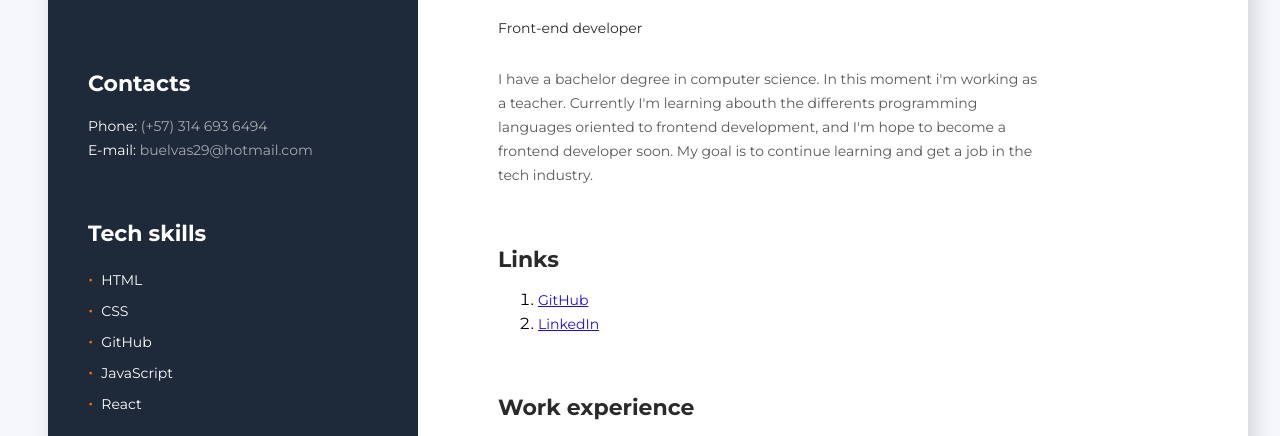
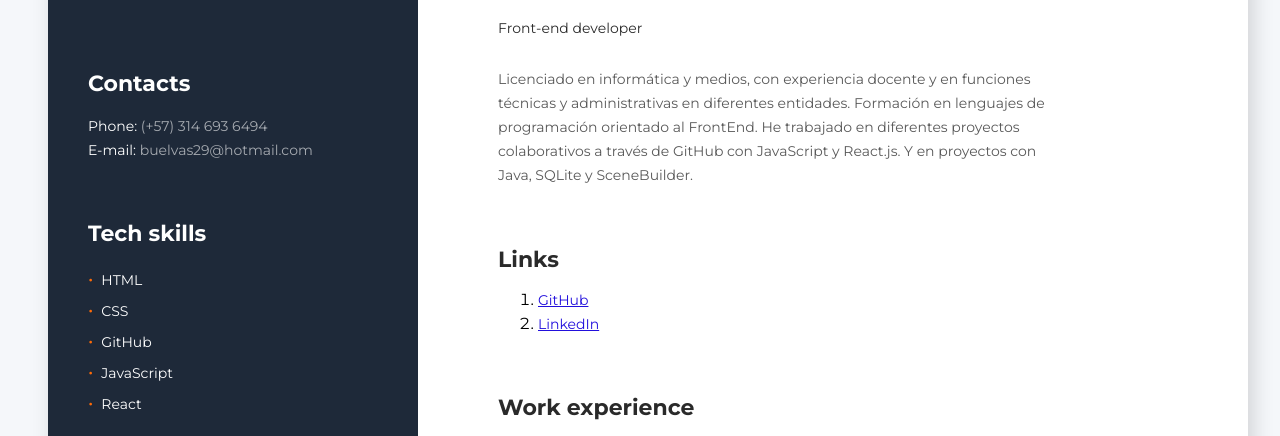
Before and after one commit to asbsdn/Basic-CV, a plain HTML site: page index.html in a window 1280 px wide. Shown: the part 336-772 px from the top of the page. Drawn offline with Linux system fonts and the light colour scheme.

Commit message:
cambios bio

```diff
--- a/index.html
+++ b/index.html
@@ -65,10 +65,9 @@
           <h1 class="bio-title">Andrés Buelvas Dickson</h1>
           <p class="bio-occupation">Front-end developer</p>
           <p class="bio-about">
-            I have a bachelor degree in computer science. In this moment i'm working as a teacher.
-            Currently I'm learning abouth the differents programming languages oriented to frontend
-            development, and I'm hope to become a frontend developer soon.
-            My goal is to continue learning and get a job in the tech industry.
+            Licenciado en informática y medios, con experiencia docente y en funciones técnicas y administrativas en diferentes entidades.
+Formación en lenguajes de programación orientado al FrontEnd. He trabajado en diferentes proyectos colaborativos a través de GitHub con JavaScript y React.js. Y en proyectos con Java, SQLite y SceneBuilder.
+
           </p>
         </section>
 
```
